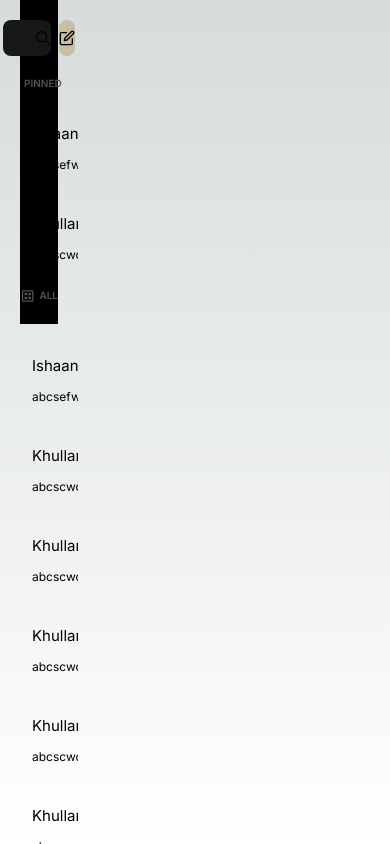
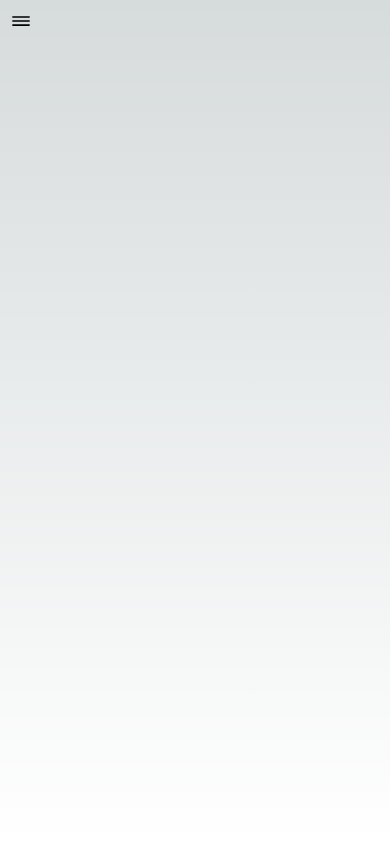
Before and after one commit to ishk9/getYourDiet, a Next.js app in the folder client/: page /Home in a window 390 px wide. Built offline with nearby package versions, Linux system fonts and the light colour scheme.

Commit message:
Fix:Added button for displaying history!

```diff
--- a/client/app/Home/page.js
+++ b/client/app/Home/page.js
@@ -1,10 +1,28 @@
+"use client";
+import React, { useState } from 'react'
 import History from '@/components/History'
-import React from 'react'
+import { IoReorderThreeOutline } from "react-icons/io5";
+
 
 export default function Home() {
+    const [history, showHistory] = useState(false);
     return (
         <main className='flex flex-row h-screen w-screen'>
-            <History />
+            <div className={`${history ? "w-3/5" : "w-0"} lg:w-1/5 overflow-auto`}>
+                <History />
+            </div>
+
+            <div className="block sm:hidden">
+                <button
+                    onClick = {() => {
+                        console.log('Clicked');
+                        showHistory(!history)
+                    }}
+                    className='mt-2 ml-2 flex justify-center items-start'>
+                    <IoReorderThreeOutline size={26} />
+                </button>
+            </div>
+
         </main>
     )
 }
```
